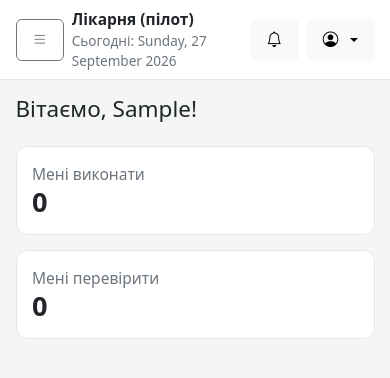
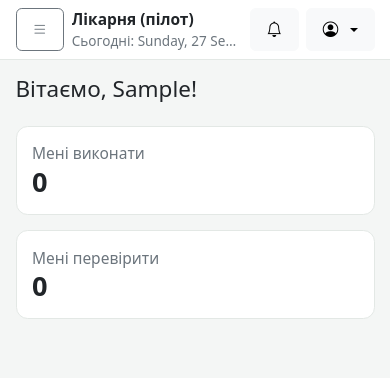
Before and after one commit to sab0tag/harch, a Django app: page / in a window 390 px wide. Shown: the top 378 px of the page. Run offline with Django 5.2, Linux system fonts and the light colour scheme; the visitor is signed in with stand-in values (Sample User, id 1); data that the repository does not hold is empty; some libraries are stand-ins or nearby versions.

Commit message:
S2-03: fix unread badge never showing; mobile top bar overflow; «щойно»
- the count span inherited hx-target from the bell button, so polling results went into
  the dropdown instead of the badge — give it its own target (regression test added)
- top bar text now shrinks on phones (no horizontal scroll on any screen at 390 px)
- notification times under a minute read «щойно»

Co-Authored-By: Claude Opus 5.5 <noreply@anthropic.com>
Claude-Session: https://claude.ai/code/session_01LWBjfYkgQLwBL5iavu2KBX

```diff
--- a/templates/partials/topbar.html
+++ b/templates/partials/topbar.html
@@ -4,16 +4,16 @@
             data-bs-target="#sidebar" aria-controls="sidebar" aria-label="Відкрити меню">
       <i class="bi bi-list"></i>
     </button>
-    <div class="me-auto">
+    <div class="me-auto" style="min-width: 0">
       <div class="fw-semibold text-truncate">{{ HOSPITAL_NAME }}</div>
-      <div class="small text-secondary">Сьогодні: {% now "l, j E Y" %}</div>
+      <div class="small text-secondary text-truncate">Сьогодні: {% now "l, j E Y" %}</div>
     </div>
     <div class="dropdown">
       <button class="btn btn-light position-relative" type="button" data-bs-toggle="dropdown" aria-expanded="false"
               aria-label="Сповіщення" data-bs-auto-close="outside"
               hx-get="{% url 'workflow:notification_list' %}" hx-target="#notification-menu" hx-trigger="click">
         <i class="bi bi-bell"></i>
-        <span hx-get="{% url 'workflow:notification_count' %}" hx-trigger="load, every 60s" hx-swap="innerHTML"></span>
+        <span id="notification-badge" hx-get="{% url 'workflow:notification_count' %}" hx-trigger="load, every 60s" hx-target="this" hx-swap="innerHTML"></span>
       </button>
       <div class="dropdown-menu dropdown-menu-end p-0 shadow" id="notification-menu" style="width: min(24rem, 92vw)">
         <div class="p-3 text-secondary small">Завантаження…</div>
--- a/templates/workflow/_notification_list.html
+++ b/templates/workflow/_notification_list.html
@@ -1,4 +1,4 @@
-<div class="d-flex align-items-center px-3 py-2 border-bottom">
+{% load harch %}<div class="d-flex align-items-center px-3 py-2 border-bottom">
   <span class="fw-semibold me-auto">Сповіщення</span>
   {% if unread %}<button class="btn btn-sm btn-link p-0" hx-post="{% url 'workflow:notification_read_all' %}" hx-target="#notification-menu">Прочитати всі</button>{% endif %}
 </div>
@@ -7,7 +7,7 @@
     <a href="{% url 'workflow:notification_open' n.pk %}" class="list-group-item list-group-item-action{% if not n.read_at %} fw-semibold{% endif %}">
       <div class="d-flex gap-2"><span class="small">{% if not n.read_at %}<i class="bi bi-circle-fill text-primary me-1" style="font-size:.5rem;vertical-align:middle"></i>{% endif %}{{ n.title }}</span></div>
       {% if n.body %}<div class="small text-secondary fw-normal text-truncate">{{ n.body }}</div>{% endif %}
-      <div class="small text-secondary fw-normal">{{ n.created_at|timesince }} тому</div>
+      <div class="small text-secondary fw-normal">{{ n.created_at|ago }}</div>
     </a>
   {% empty %}
     <div class="p-3 text-secondary small text-center">Сповіщень немає</div>
```
Also changed, not shown: apps/core/templatetags/harch.py (+13 -0 lines), apps/workflow/tests/test_views.py (+11 -0 lines).
